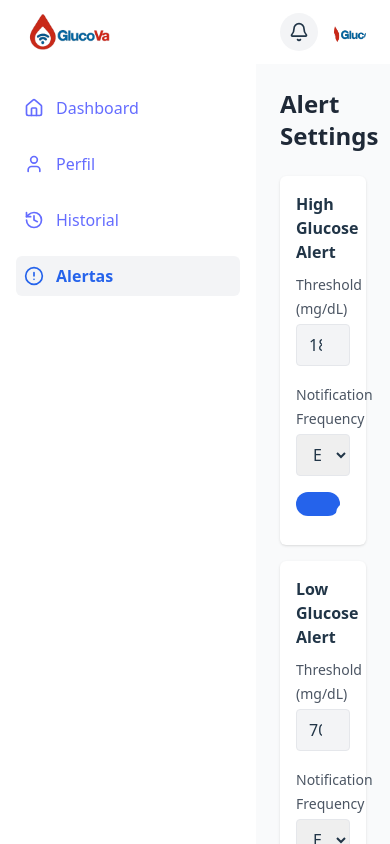
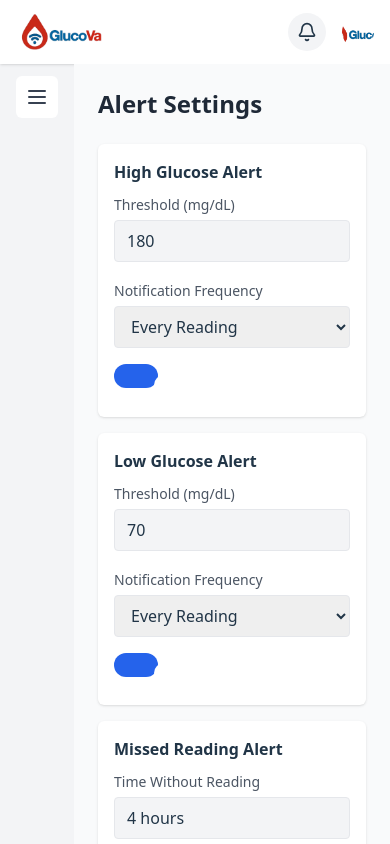
Before and after one commit to GlucoTeam-IoT/glucova-frontend, a React (Vite) app: page /Alerts in a window 390 px wide. Built offline with nearby package versions, Linux system fonts and the light colour scheme.

Commit message:
fix: add responsive in layout

```diff
--- a/src/shared/layout/Header.tsx
+++ b/src/shared/layout/Header.tsx
@@ -1,12 +1,18 @@
-import { Bell } from "lucide-react";
+import { Bell, Menu } from "lucide-react";
+
+
 
 const Header = () => {
   return (
-    <header className="h-16 bg-white shadow px-6 flex items-center justify-between">
-      <img src="/Glucova.png" alt="GlucoVa" className="h-10" />
+    <header className="h-16 bg-white shadow px-4 md:px-6 flex items-center justify-between">
+      {/* Menú hamburguesa solo visible en móviles */}
+      <div className="flex items-center gap-2">
+        <img src="/Glucova.png" alt="GlucoVa" className="h-10" />
+      </div>
 
+      {/* Acciones a la derecha */}
       <div className="flex items-center gap-4">
-        <button className="bg-gray-100 p-2 rounded-full">
+        <button className="bg-gray-100 p-2 rounded-full hover:bg-gray-200">
           <Bell size={20} />
         </button>
         <img
@@ -18,4 +24,5 @@ const Header = () => {
     </header>
   );
 };
+
 export default Header;
--- a/src/shared/layout/Sidebar.tsx
+++ b/src/shared/layout/Sidebar.tsx
@@ -1,60 +1,59 @@
-//Sidebar
-import { Home, User, History, AlertCircle } from "lucide-react";
+import {
+  Home,
+  User,
+  History,
+  AlertCircle,
+  Menu,
+  X,
+} from "lucide-react";
 import { NavLink } from "react-router-dom";
+import { useState } from "react";
 
 const Sidebar = () => {
+  const [isOpen, setIsOpen] = useState(false);
+
+  const navLinkClasses = ({ isActive }: { isActive: boolean }) =>
+    `flex items-center gap-3 p-2 rounded-md hover:bg-gray-100 ${
+      isActive ? "text-blue-600 font-semibold bg-gray-100" : ""
+    }`;
+
   return (
-    <aside className="w-64 flex-shrink-0 bg-white h-full shadow px-4 py-6">
-      <nav className="flex flex-col gap-4">
-        <NavLink
-          to="/dashboard"
-          className={({ isActive }) =>
-            `flex items-center gap-3 p-2 rounded-md hover:bg-gray-100 ${
-              isActive ? "text-blue-600 font-semibold bg-gray-100" : ""
-            }`
-          }
-        >
+    <div className="md:w-64">
+      <div className="flex items-center justify-between px-4 py-3 md:hidden">
+<button
+  onClick={() => setIsOpen(!isOpen)}
+  aria-label="Toggle Menu"
+  className="p-2 rounded-md bg-white text-gray-700 hover:bg-gray-100 focus:outline-none focus:ring-2 focus:ring-blue-500"
+>
+  {isOpen ? <X size={24} /> : <Menu size={24} />}
+</button>
+      </div>
+      <nav
+        className={`flex flex-col gap-4 px-4 py-6 bg-white shadow-md md:shadow-none md:block ${
+          isOpen ? "block" : "hidden"
+        } md:block`}
+      >
+        <NavLink to="/dashboard" className={navLinkClasses}>
           <Home size={20} />
           Dashboard
         </NavLink>
 
-        <NavLink
-          to="/profile"
-          className={({ isActive }) =>
-            `flex items-center gap-3 p-2 rounded-md hover:bg-gray-100 ${
-              isActive ? "text-blue-600 font-semibold bg-gray-100" : ""
-            }`
-          }
-        >
+        <NavLink to="/profile" className={navLinkClasses}>
           <User size={20} />
           Perfil
         </NavLink>
 
-        <NavLink
-          to="/history"
-          className={({ isActive }) =>
-            `flex items-center gap-3 p-2 rounded-md hover:bg-gray-100 ${
-              isActive ? "text-blue-600 font-semibold bg-gray-100" : ""
-            }`
-          }
-        >
+        <NavLink to="/history" className={navLinkClasses}>
           <History size={20} />
           Historial
         </NavLink>
 
-        <NavLink
-          to="/alerts"
-          className={({ isActive }) =>
-            `flex items-center gap-3 p-2 rounded-md hover:bg-gray-100 ${
-              isActive ? "text-blue-600 font-semibold bg-gray-100" : ""
-            }`
-          }
-        >
+        <NavLink to="/alerts" className={navLinkClasses}>
           <AlertCircle size={20} />
           Alertas
         </NavLink>
       </nav>
-    </aside>
+    </div>
   );
 };
 
```
